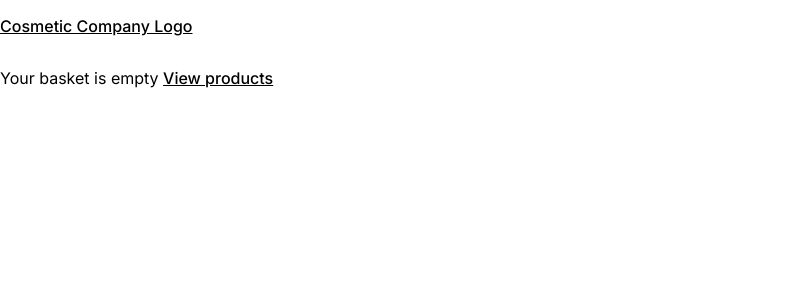
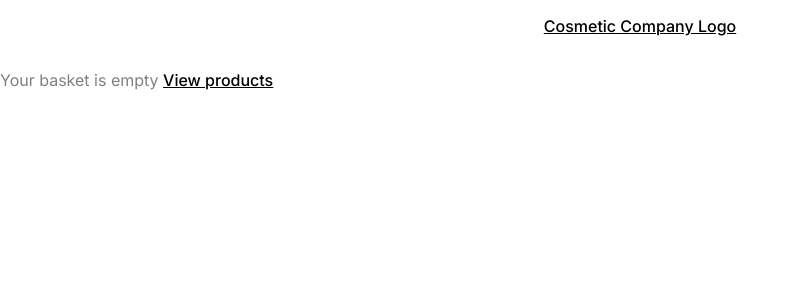
Before and after one commit to pavs67/gh-fe-exercise-client, a Next.js app: page /cart in a window 1280 px wide. Shown: the top 300 px of the page, without its empty margins (0-800 px from the left). Built offline with nearby package versions, Linux system fonts and the light colour scheme.

Commit message:
updated header, updated messaging on cart page

```diff
--- a/src/assets/scss/layout/_header.scss
+++ b/src/assets/scss/layout/_header.scss
@@ -6,6 +6,12 @@
   z-index: 1000;
   padding: 1em 0;
   background-color: #fff;
+
+  &--reduced {
+    .header__inner {
+      justify-content: center;
+    }
+  }
 
   &__inner {
     display: flex;
--- a/src/components/Header/Header.tsx
+++ b/src/components/Header/Header.tsx
@@ -3,15 +3,17 @@ import React, { useContext } from "react";
 import { FC } from "react";
 import { CartContext } from "~/context/cart-context";
 
-interface HeaderProps {}
+interface HeaderProps {
+  reduced?: boolean;
+}
 
-const Header: FC<HeaderProps> = () => {
+const Header: FC<HeaderProps> = ({ reduced }) => {
   const { cartItems, cartTotal, cartQuantity } = useContext(CartContext);
   console.log("🚀 ~ cartItems:", cartItems);
 
   return (
     <>
-      <header className="header">
+      <header className={`header ${reduced ? "header--reduced" : ""}`}>
         <div className="container">
           <div className="header__inner">
             <Link href="/">
@@ -19,7 +21,7 @@ const Header: FC<HeaderProps> = () => {
               {/* <img src="cosmetic-logo.png" alt="Cosmetic logo" width={100} /> */}
             </Link>
 
-            {cartQuantity > 0 && (
+            {!reduced && cartQuantity > 0 && (
               <div className="header__cart">
                 £{cartTotal} ({cartQuantity})
               </div>
--- a/src/context/cart-context.tsx
+++ b/src/context/cart-context.tsx
@@ -11,18 +11,21 @@ interface CartState {
   decrementItem: (product: Product) => void;
   loading: boolean;
   createNewOrder: () => Promise<boolean>;
+  clearCart: () => void;
 }
 
 const actions = {
   ADD_ITEM: "ADD_ITEM",
   REMOVE_ITEM: "REMOVE_ITEM",
   ADD_ORDER_ID: "ADD_ORDER_ID",
+  CLEAR_CART: "CLEAR_CART",
 } as const;
 
 type CartAction =
   | { type: typeof actions.ADD_ITEM; product: Product }
   | { type: typeof actions.REMOVE_ITEM; product: Product }
-  | { type: typeof actions.ADD_ORDER_ID; orderId: number };
+  | { type: typeof actions.ADD_ORDER_ID; orderId: number }
+  | { type: typeof actions.CLEAR_CART };
 
 const initialCartState: CartState = {
   orderId: null,
@@ -31,6 +34,7 @@ const initialCartState: CartState = {
   cartItems: [],
   incrementItem: () => {},
   decrementItem: () => {},
+  clearCart: () => {},
   loading: false,
   createNewOrder: async () => false,
 };
@@ -98,6 +102,9 @@ const cartReducer = (state: CartState, action: CartAction): CartState => {
         orderId: action.orderId,
       };
     }
+    case actions.CLEAR_CART: {
+      return initialCartState;
+    }
 
     default:
       return state;
@@ -147,6 +154,7 @@ const CartContextProvider: React.FC<React.PropsWithChildren<{}>> = (props) => {
       cartTotal: state.cartTotal,
       cartQuantity: state.cartQuantity,
       createNewOrder,
+      clearCart: () => dispatch({ type: actions.CLEAR_CART }),
     }),
     [state.cartItems, loading, state.orderId]
   );
--- a/src/pages/_app.tsx
+++ b/src/pages/_app.tsx
@@ -18,7 +18,6 @@ export default function App({ Component, pageProps }: AppProps) {
   return (
     <CartContextProvider>
       <div className={`${inter.className} ${inter.variable}`}>
-        <Header />
         <Component {...pageProps} />
       </div>
     </CartContextProvider>
--- a/src/pages/cart/index.tsx
+++ b/src/pages/cart/index.tsx
@@ -1,6 +1,8 @@
 import Link from "next/link";
+import React from "react";
 import { useContext, useEffect, useState } from "react";
 import BasketItem from "~/components/Checkout/BasketItem";
+import Header from "~/components/Header/Header";
 import { CartContext } from "~/context/cart-context";
 import { CheckOutItems, Product } from "~/types/type";
 
@@ -12,7 +14,7 @@ export default function Page({}: CartProps) {
   const [error, setError] = useState(false);
   const [checkoutComplete, setCheckoutComplete] = useState(false);
 
-  const { incrementItem, decrementItem, loading, orderId } = useContext(CartContext);
+  const { incrementItem, decrementItem, loading, orderId, clearCart } = useContext(CartContext);
 
   const getCheckoutItems = async (orderId: number) => {
     setLoading(true);
@@ -84,6 +86,7 @@ export default function Page({}: CartProps) {
 
       if (res.status === 204) {
         setCheckoutComplete(true);
+        clearCart();
       } else {
         setCheckoutComplete(false);
       }
@@ -100,24 +103,31 @@ export default function Page({}: CartProps) {
     0
   );
 
-  if (orderId === null) {
-    return (
-      <div className="container">
-        Your basket is empty <Link href="/">View products</Link>
-      </div>
-    );
-  }
-
   if (error) return <p>There was an error loading your cart please try again</p>;
-  if (!data) return <p>No data</p>;
-
-  if (checkoutComplete) {
-    return <p>Complete</p>;
-  }
 
   return (
+    <>
+      <Header reduced={true} />
+
       <section className="cart">
         <div className="container">
+          {!checkoutComplete && (orderId === null || data === null) && (
+            <>
+              <p>
+                Your basket is empty <Link href="/">View products</Link>
+              </p>
+            </>
+          )}
+
+          {checkoutComplete && (
+            <>
+              <h1>Success</h1>
+              <p>You're all done!</p>
+            </>
+          )}
+
+          {!checkoutComplete && data && (
+            <>
               <h1 className="cart__title">Your basket</h1>
 
               {isLoading && <div>Loading</div>}
@@ -149,7 +159,10 @@ export default function Page({}: CartProps) {
                   </button>
                 </div>
               </div>
+            </>
+          )}
         </div>
       </section>
+    </>
   );
 }
```
Also changed, not shown: src/pages/index.tsx (+13 -0 lines). Lines whose indentation alone changed are shown as unchanged.
